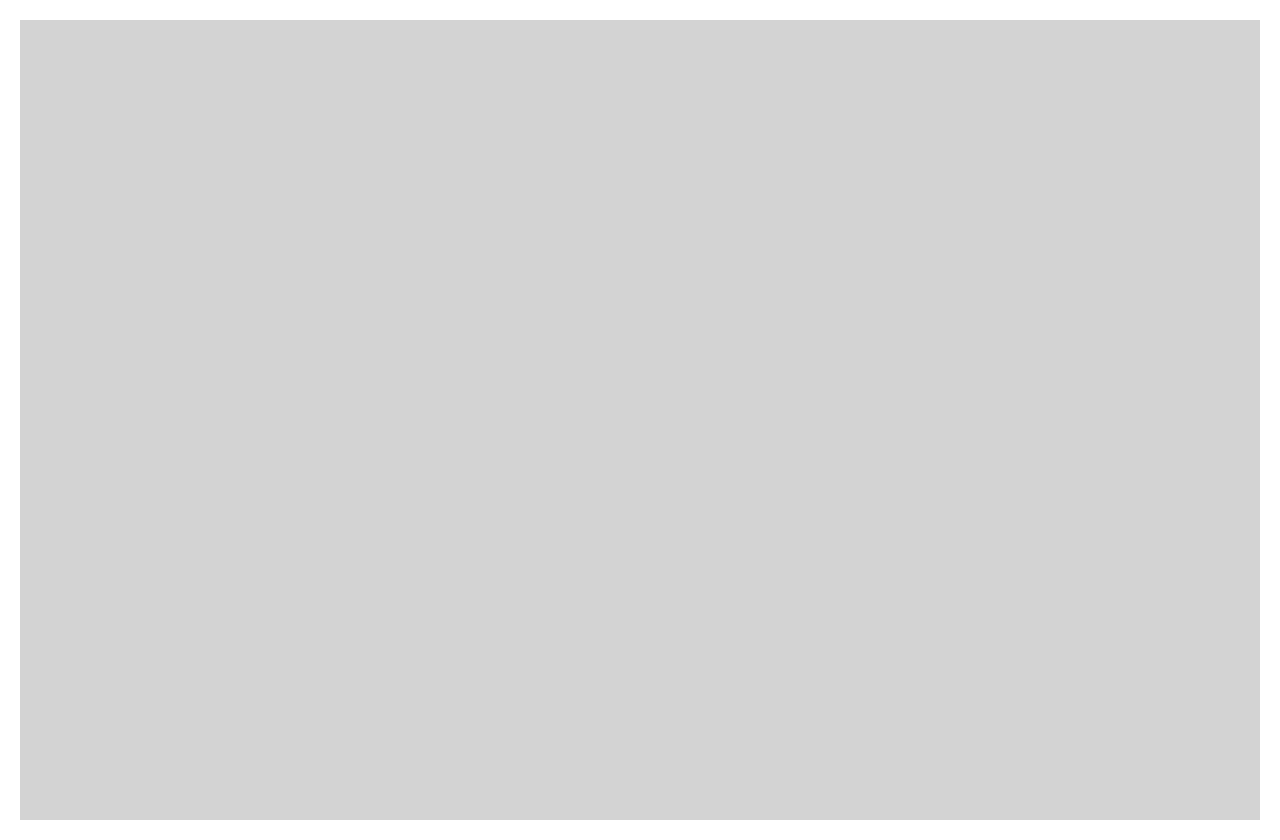
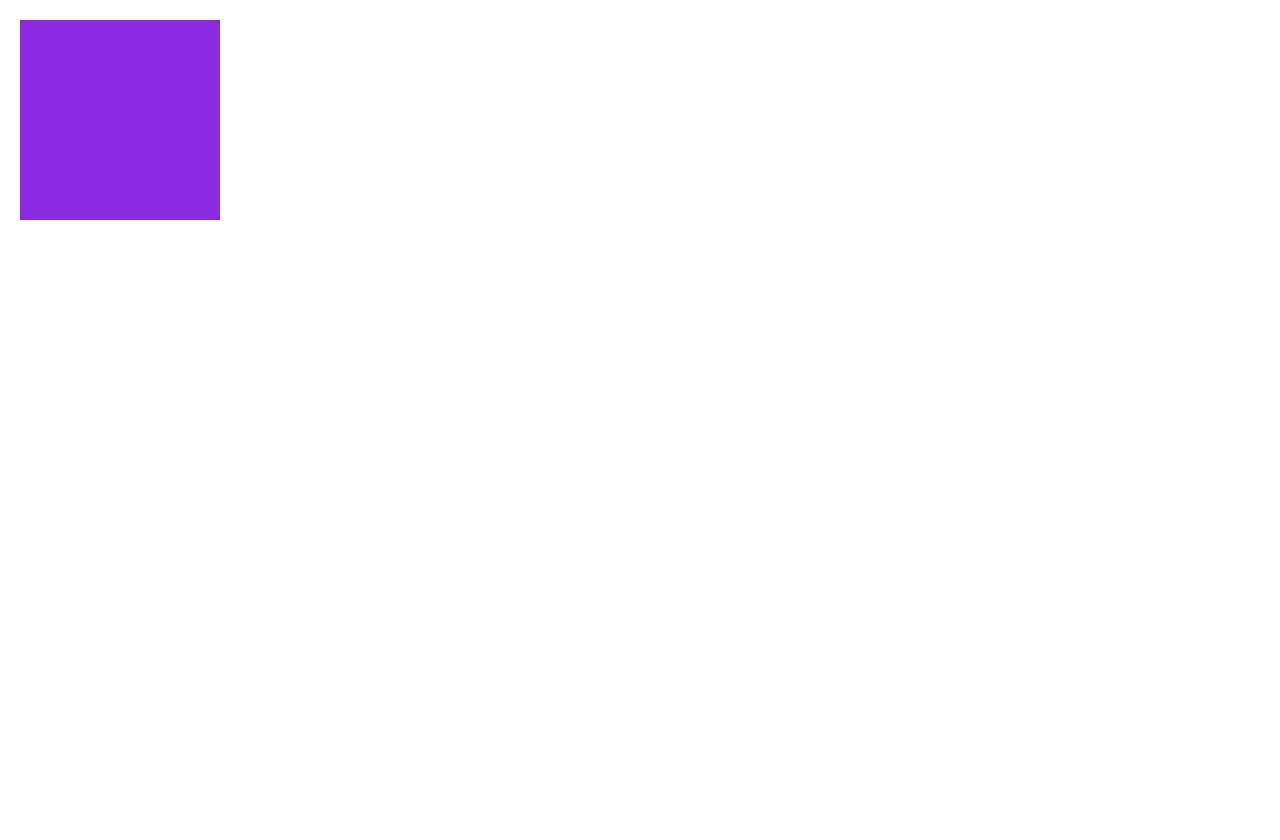
Before and after one commit to liam-m1/Etch-a-Sketch, a plain HTML site: page index.html in a window 1280 px wide. After the commit the page ends 800 px from the top, so only its background shows below. Drawn offline with Linux system fonts and the light colour scheme.

Commit message:
added loop to make divs for container, added feature to change div background color through change of class with mouse event, made div in grid 16x16 with flex basis

```diff
--- a/javascript.js
+++ b/javascript.js
@@ -1,3 +1,19 @@
+document.addEventListener("DOMContentLoaded", function() {
 console.log("js started");
 
-document.querySelector(".container");
+const container = document.querySelector(".container");
+let box = [];
+
+for (i = 0; i < 256; i++) {
+    const newBox = document.createElement("div");
+    container.appendChild(newBox);
+    box[i] = newBox;
+}
+
+box.forEach(box => {
+    box.addEventListener("mouseover", () => {
+    box.setAttribute("class", "boxOver")
+    });
+});
+
+});
--- a/style.css
+++ b/style.css
@@ -4,7 +4,21 @@
 }
 
 .container {
-    min-height: 800px;
+    max-height: 200px;
+    min-height: 200px;
     background-color: lightgray;
     margin: 20px;
+    max-width: 200px;
+    display: flex;
+    flex-wrap: wrap;
+
 }
+
+.boxOver {
+    background-color: black;
+}
+
+div {
+    background-color: blueviolet;
+    flex-basis: 6.25%;
+}
```
Also changed, not shown: index.html (+0 -1 lines).
